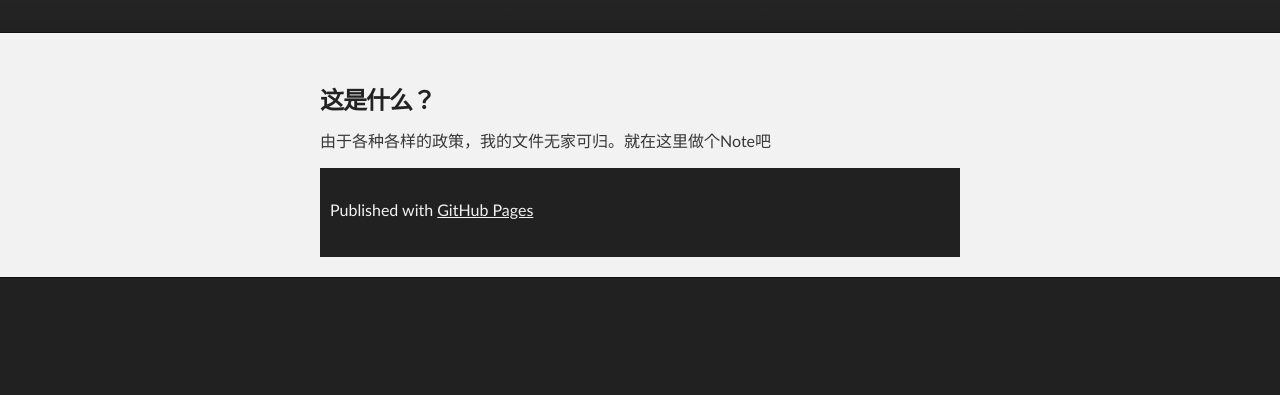
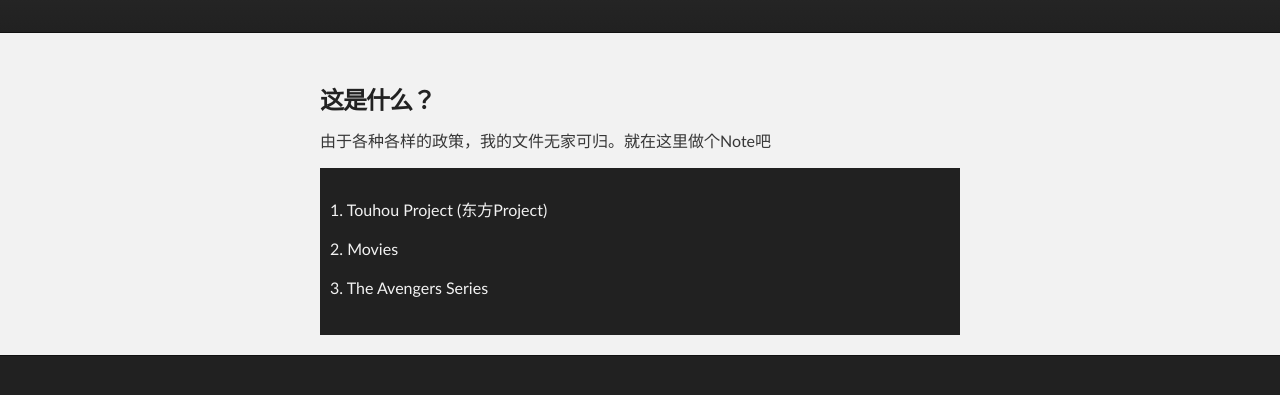
Before and after one commit to Ivan14393/Ivan14393.github.io, a plain HTML site: page index.html in a window 1280 px wide. Shown: the part 177-572 px from the top of the page. Drawn offline with Linux system fonts and the light colour scheme.

Commit message:
Update index.html

```diff
--- a/index.html
+++ b/index.html
@@ -36,6 +36,8 @@
     <!-- FOOTER  -->
     <div id="footer_wrap" class="outer">
       <footer class="inner">
-        <p>Published with <a href="https://pages.github.com">GitHub Pages</a></p>
+        <p>1. Touhou Project (东方Project)</p>
+        <p>2. Movies</p>
+        <p>3. The Avengers Series</p>
       </footer>
     </div>
```
